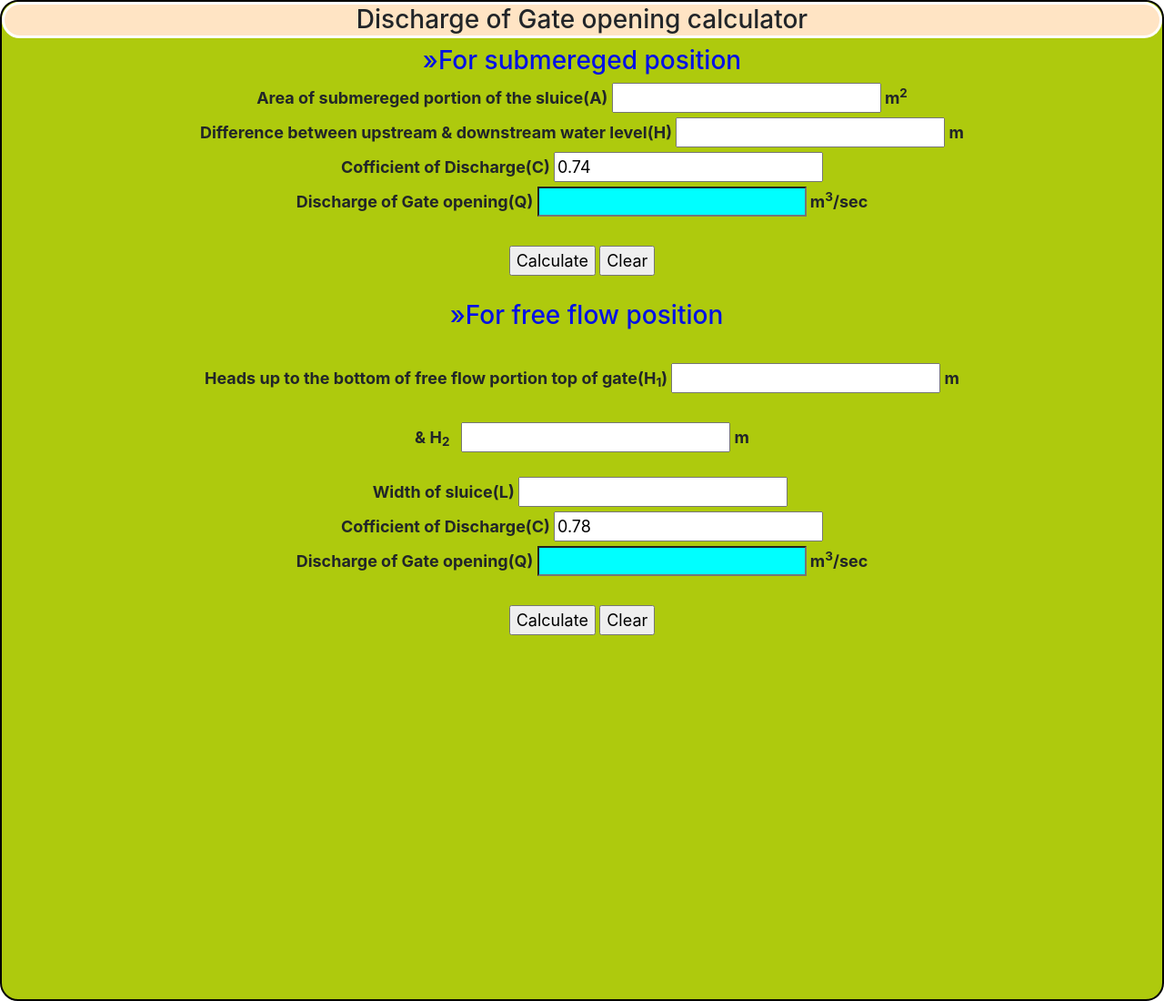
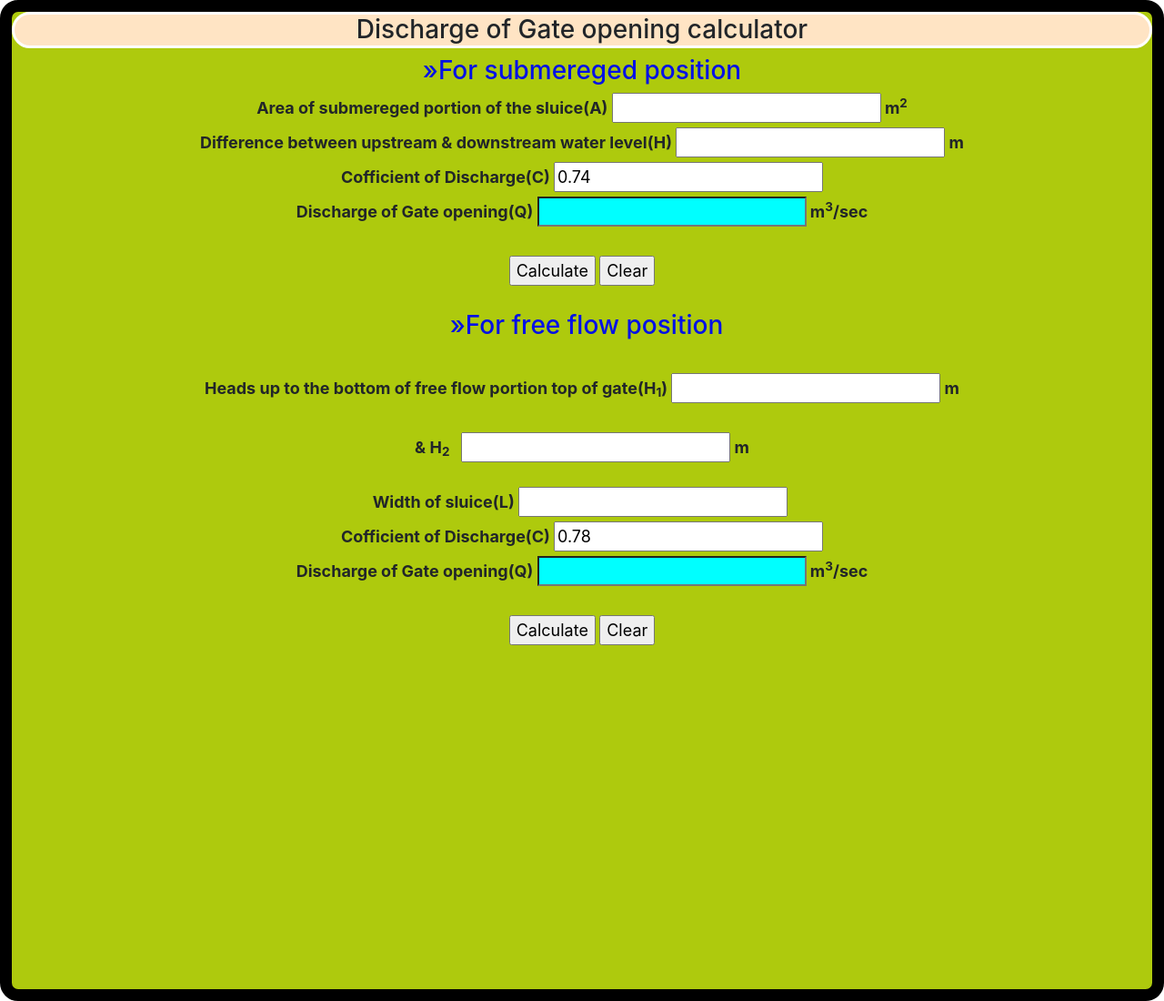
Before and after one commit to randhirbharat/gate-opening-discharge-calculator, a plain HTML site: page index.html in a window 1280 px wide. Shown: the whole page at 91% size. Drawn offline with nearby package versions, Linux system fonts and the light colour scheme.

Commit message:
Update index.html

```diff
--- a/index.html
+++ b/index.html
@@ -28,7 +28,7 @@
         height: 1100px;
         /* width: 800px; */
         border-radius: 20px;
-        border: 2px solid black;
+        border: 13px solid black;
         font-weight: bold;
         font-size: large;
       }
```
